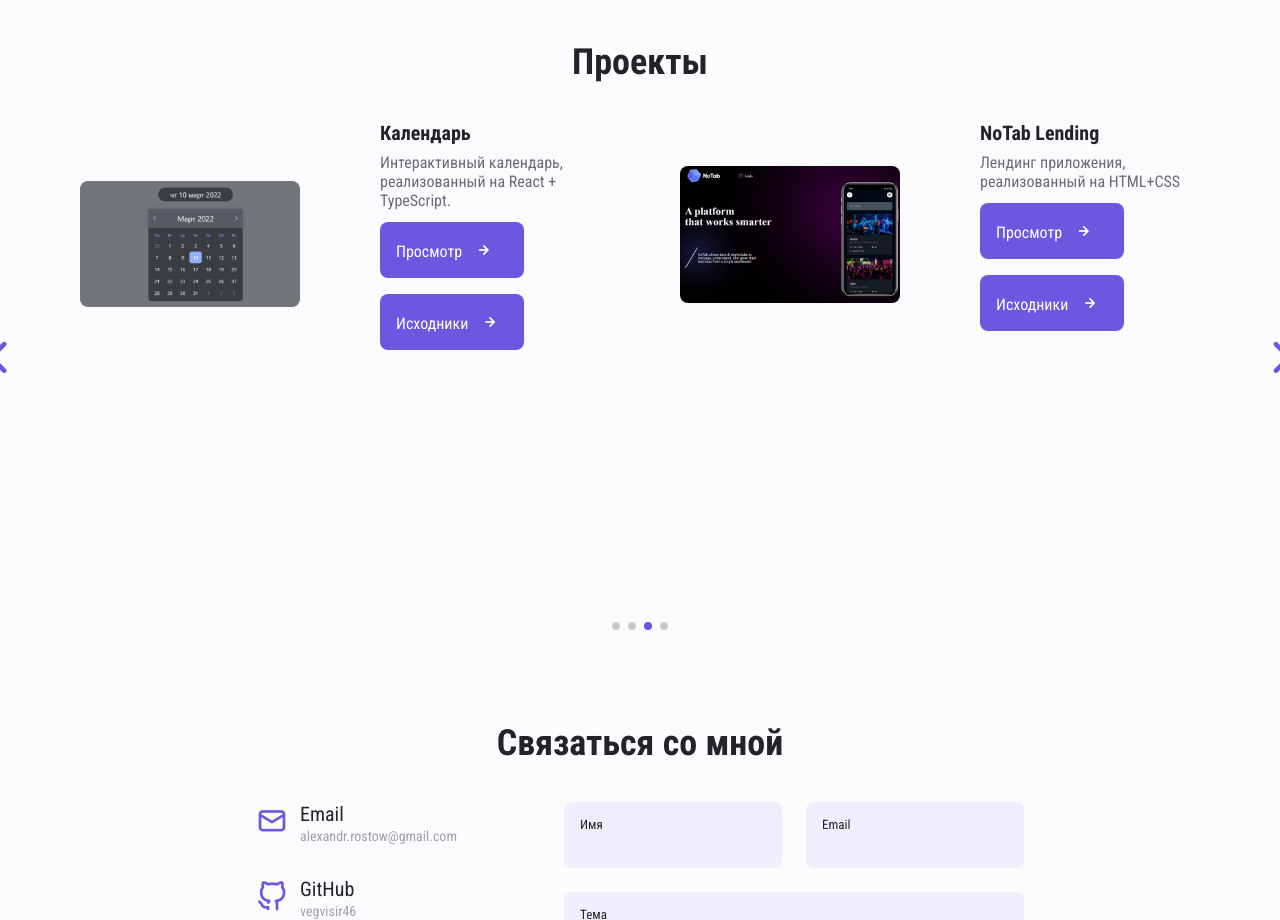
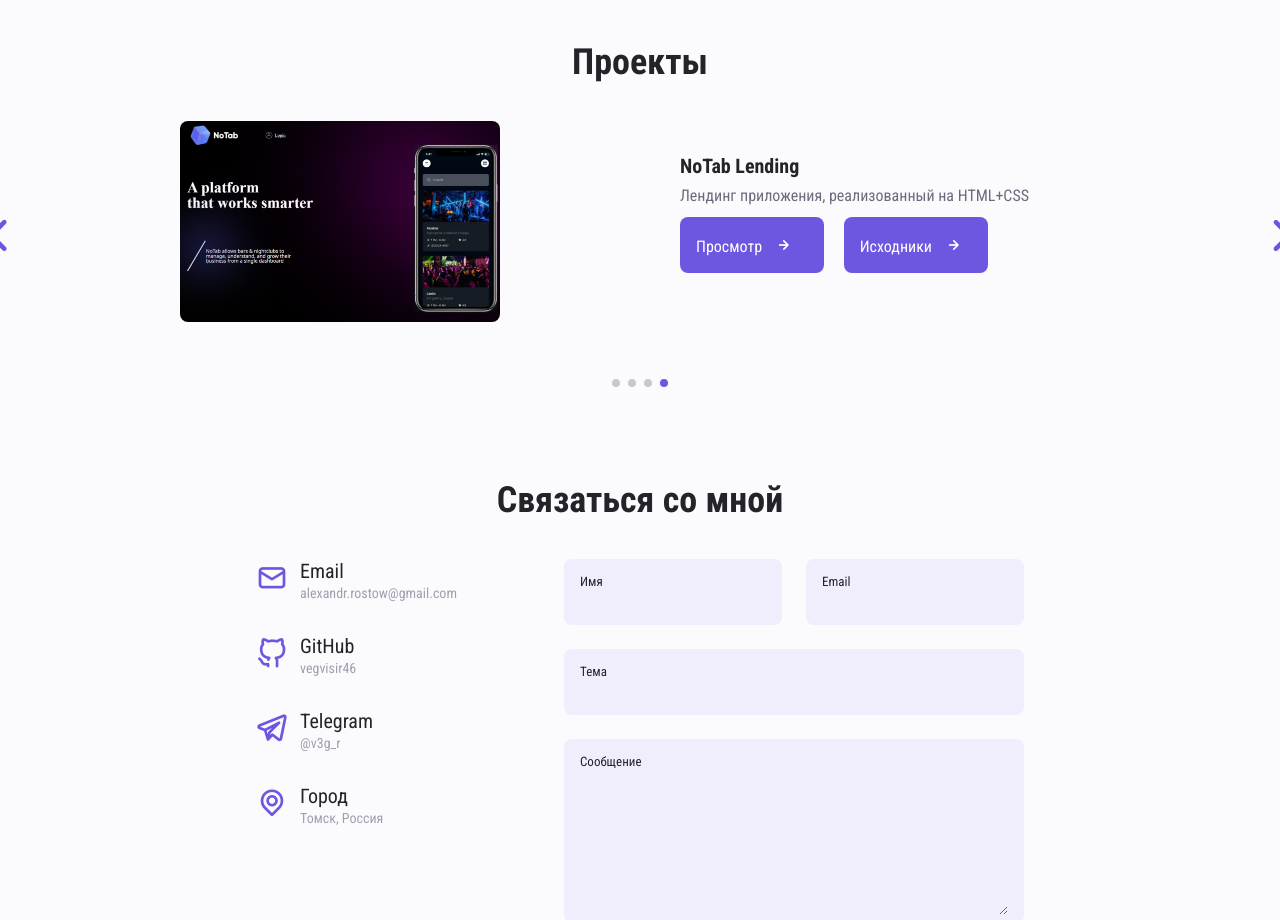
Before and after one commit to vegvisir46/adaptive_lending, a website: page index.html in a window 1280 px wide. Shown: the part 1880-2800 px from the top of the page. Drawn offline with nearby package versions, Linux system fonts and the light colour scheme.

Commit message:
minor fixes

```diff
--- a/assets/css/style.css
+++ b/assets/css/style.css
@@ -357,6 +357,7 @@ button {
   border-radius: 0.5rem;
   font-weight: var(--font-medium);
   margin-bottom: 1rem;
+  margin-right: 1rem;
 }
 
 .button:hover {
--- a/assets/js/main.js
+++ b/assets/js/main.js
@@ -90,7 +90,7 @@ let swiper = new Swiper(".mySwiper", {
   },
   mousewheel: true,
   keyboard: true,
-  slidesPerView: 2,
+  slidesPerView: 1,
 });
 
 // SCROLL SECTIONS ACTIVE LINK
```
